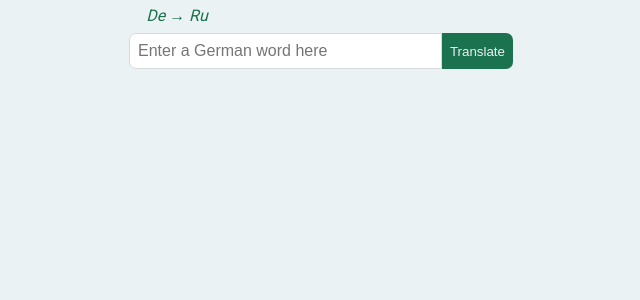
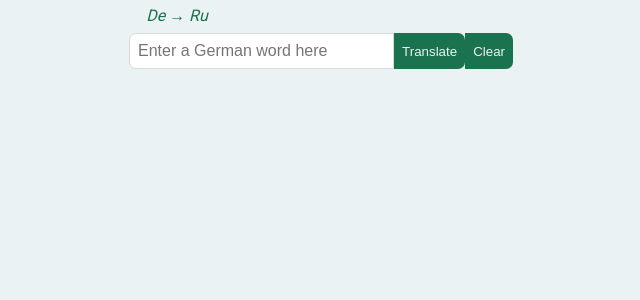
Before and after one commit to semidashka/capstone-project, a Next.js app: page / in a window 1280 px wide. Shown: the top 300 px of the page, without its empty margins (319-959 px from the left). Built offline with nearby package versions, Linux system fonts and the light colour scheme; a web font is replaced by a local one.

Commit message:
changed inputWord to form anf added reset

```diff
--- a/components/NotFoundMessage.js
+++ b/components/NotFoundMessage.js
@@ -1,5 +1,5 @@
 import styled from 'styled-components';
-import { Card } from './styled';
+import { Button, Card } from './styled';
 import useStore from '../hooks/useStore';
 
 export default function NotFoundMessage() {
@@ -11,6 +11,7 @@ export default function NotFoundMessage() {
         Sorry, I am a young app and do not know all the words yet.
       </StyledP>
       <StyledP>Try another word please!</StyledP>
+      <Button>OK</Button>
     </Card>
   );
 }
--- a/components/WordInput.js
+++ b/components/WordInput.js
@@ -15,12 +15,16 @@ export default function WordInput() {
       <LabelWrapper>
         <label htmlFor="word"> De → Ru</label>
       </LabelWrapper>
-      <InputWrapper>
+      <InputForm
+        onSubmit={event => {
+          event.preventDefault();
+          fetchPonsData(refinedWord);
+        }}
+      >
         <Input
           id="word"
           type="text"
           placeholder="Enter a German word here"
-          value={enteredWord}
           onChange={event => {
             setEnteredWord(event.target.value);
             const refinedWord = event.target.value.replace(/[^a-z]/gi, '');
@@ -28,14 +32,9 @@ export default function WordInput() {
           }}
         />
 
-        <Button
-          onClick={event => {
-            fetchPonsData(refinedWord);
-          }}
-        >
-          Translate
-        </Button>
-      </InputWrapper>
+        <Button type="submit">Translate</Button>
+        <Button type="reset">Clear</Button>
+      </InputForm>
     </Card>
   );
 }
@@ -56,7 +55,7 @@ const LabelWrapper = styled.div`
   }
 `;
 
-const InputWrapper = styled.div`
+const InputForm = styled.form`
   display: flex;
   margin-top: 0.3rem;
 `;
```
